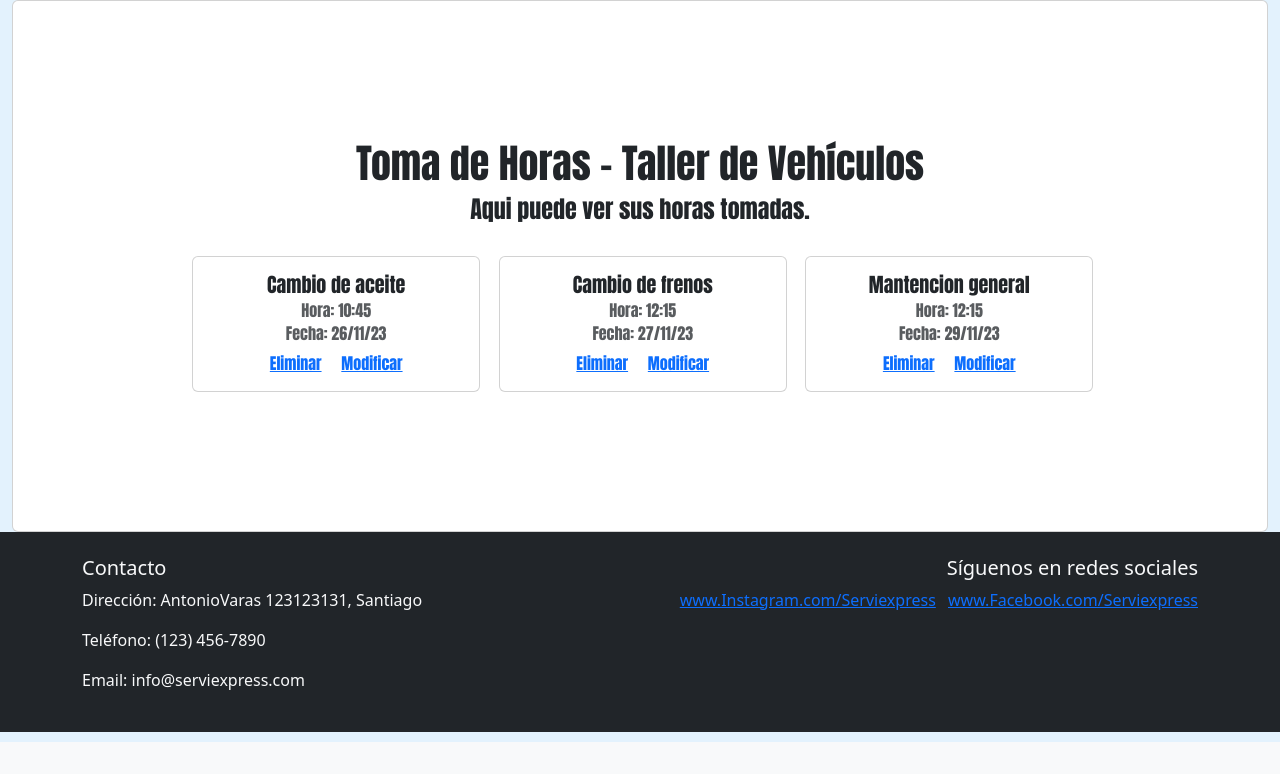
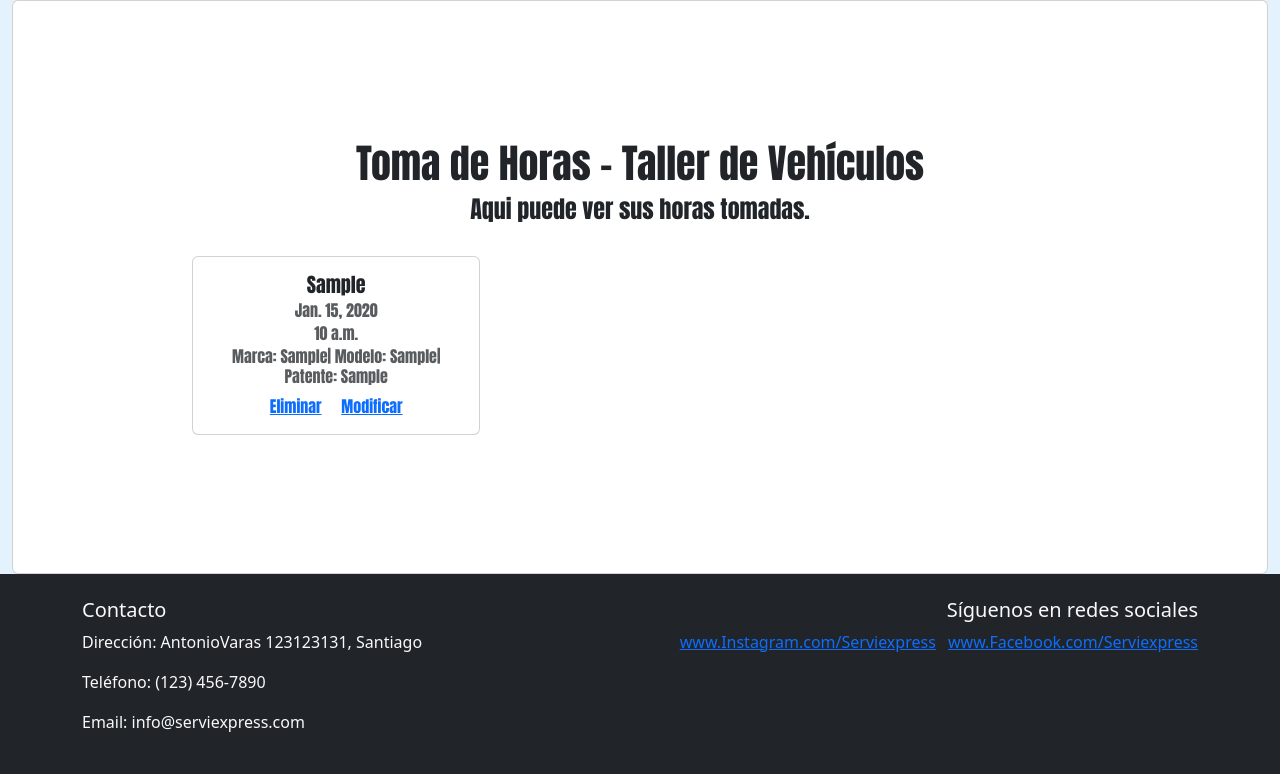
Before and after one commit to DiInfantas/DJServiexpress, a Django app: page /horastomadas in a window 1280 px wide. Shown: the part 58-832 px from the top of the page. Before the commit the page ends 800 px from the top, so only its background shows below. Run offline with Django 4.2, Linux system fonts and the light colour scheme; tables that the repository leaves empty hold one stand-in row (values such as "Sample post"); some libraries are stand-ins or nearby versions.

Commit message:
Listado de Vehiculos funcionando

```diff
--- a/core/models.py
+++ b/core/models.py
@@ -1,36 +1,36 @@
-
 from django.db import models
+from django.contrib.auth.models import User
+# Create your models here.
 
 
-# Create your models here.
 
-#Modelo para el usuario
-
-class Usuario (models.Model):
-    nom_usuario = models.CharField(max_length=40, unique=True, primary_key=True)
-    email = models.EmailField(unique=True)
-    password = models.CharField(max_length=40)
-    nombre = models.CharField(max_length=30)
-    apellidos = models.CharField(max_length=60)
+class Trabajador(models.Model):
+    user = models.OneToOneField(User, on_delete=models.CASCADE)
+    telefono = models.CharField(max_length=15)
 
     def __str__(self):
-        return self.nom_usuario
+        return self.user.username
 
-
-class Servicio(models.Model):
-    id_servicio = models.IntegerField(primary_key=True, unique=True)
-    nombre_servicio = models.CharField(max_length=40)
+class Cliente(models.Model):
+    user = models.OneToOneField(User, on_delete=models.CASCADE)
+    telefono = models.CharField(max_length=15)
 
     def __str__(self):
-        return self.nombre_servicio
+        return f"{self.user.username} -Numero de telefono: {self.telefono}"
 
+class Vehiculo(models.Model):
+    cliente = models.ForeignKey(Cliente, on_delete=models.CASCADE)
+    marca = models.CharField(max_length=100)
+    modelo = models.CharField(max_length=100)
+    placa = models.CharField(max_length=10)
+    def __str__(self):
+        return f"Marca: {self.marca}| Modelo: {self.modelo}| Patente: {self.placa}"
 
-#Modelo para las horas tomadas
-
-class HorasTomadas(models.Model):
-    fecha_hora = models.DateTimeField()
-    vehiculo = models.CharField(max_length=40, default='null')
-    servicio = models.ForeignKey(Servicio, on_delete=models.CASCADE, default='otro')
+class Cita(models.Model):  # Nueva relación con el modelo User
+    vehiculo = models.ForeignKey(Vehiculo, on_delete=models.CASCADE)
+    servicio = models.CharField(max_length=200)
+    fecha = models.DateField()
+    hora = models.TimeField()
 
     def __str__(self):
-        return f'{self.fecha} - {self.vehiculo} - {self.servicio.nombre_servicio}'
+        return f"{self.fecha} - {self.hora} - {self.vehiculo} - {self.servicio}"
--- a/core/templates/core/horastomadas.html
+++ b/core/templates/core/horastomadas.html
@@ -16,41 +16,21 @@
                 <br>
 
                     <div class="row">
+                        {%for c in Citas%}
                         <div class="col-md-4">
-                        <div class="card" style="width: 18rem;">
+                            <div class="card" style="width: 18rem; ">
                                 <div class="card-body">
-                                <h5 class="card-title">Cambio de aceite</h5>
-                                <h6 class="card-subtitle mb-2 text-body-secondary">Hora: 10:45 </h6>
-                                <h6 class="card-subtitle mb-2 text-body-secondary">Fecha: 26/11/23 </h6>
+                                    <h5 class="card-title">{{c.servicio}}</h5>
+                                    <h6 class="card-subtitle mb-2 text-body-secondary">{{c.fecha}}</h6>
+                                    <h6 class="card-subtitle mb-2 text-body-secondary">{{c.hora}}</h6>
+                                    <h6 class="card-subtitle mb-2 text-body-secondary">{{c.vehiculo}}</h6>
                                     <a href="#" class="card-link">Eliminar</a>
                                     <a href="{% url 'editarhora'%}" class="card-link">Modificar</a>
+                                    <br>
                                 </div>
                             </div>
                         </div>
-
-                    <div class="col-md-4">
-                        <div class="card" style="width: 18rem;">
-                            <div class="card-body">
-                                <h5 class="card-title">Cambio de frenos</h5>
-                                <h6 class="card-subtitle mb-2 text-body-secondary">Hora: 12:15 </h6>
-                                <h6 class="card-subtitle mb-2 text-body-secondary">Fecha: 27/11/23 </h6>
-                                <a href="#" class="card-link">Eliminar</a>
-                                <a href="#" class="card-link">Modificar</a>
-                            </div>
-                        </div>
-                    </div>
-
-                    <div class="col-md-4">
-                        <div class="card" style="width: 18rem;">
-                            <div class="card-body">
-                                <h5 class="card-title">Mantencion general</h5>
-                                <h6 class="card-subtitle mb-2 text-body-secondary">Hora: 12:15 </h6>
-                                <h6 class="card-subtitle mb-2 text-body-secondary">Fecha: 29/11/23 </h6>
-                                <a href="#" class="card-link">Eliminar</a>
-                                <a href="{% url 'editarhora'%}" class="card-link">Modificar</a>
-                            </div>
-                        </div>
-                    </div>
+                        {% endfor %}
                     </div>
 
             </div>
--- a/core/urls.py
+++ b/core/urls.py
@@ -1,5 +1,5 @@
 from django.urls import path
-from .views import index, login, registro, rePass, tomadehoras, horastomadas, editarhora
+from .views import index, login, registro, rePass, register, tomadehoras, horastomadas, editarhora
 from django.conf import settings
 from django.conf.urls.static import static
 
@@ -11,5 +11,7 @@ urlpatterns = [
     path('tomadehoras',tomadehoras , name='tomadehoras'),
     path('horastomadas', horastomadas , name='horastomadas'),
     path('editarhora', editarhora , name='editarhora'),
+    path('register/', register, name='register'),
+
 
 ]+static(settings.MEDIA_URL, document_root=settings.MEDIA_ROOT)
--- a/core/views.py
+++ b/core/views.py
@@ -1,7 +1,67 @@
 from django.shortcuts import render, redirect
+from django.contrib.auth.forms import UserCreationForm
+from django.contrib.auth import login
+from .forms import VehiculoForm, CitaForm
+from .models import Vehiculo, Cita
+# Create your views here.
+
+#login y registro
+
+#registro de usuarios
 
 
-# Create your views here.
+
+
+def register(request):
+    if request.method == 'POST':
+        form = UserCreationForm(request.POST)
+        if form.is_valid():
+            user = form.save()
+            login(request, user)
+            return redirect('ingresar_vehiculo')  # Redirige a la vista de ingresar vehículo
+    else:
+        form = UserCreationForm()
+
+    return render(request, 'core/Registro.html', {'form': form})
+
+#login de usuarios
+
+
+
+
+
+
+
+
+
+
+
+
+def ingresar_vehiculo(request):
+    if request.method == 'POST':
+        form = VehiculoForm(request.POST)
+        if form.is_valid():
+            vehiculo = form.save(commit=False)
+            vehiculo.cliente = request.user.cliente  # Asigna el cliente al vehículo
+            vehiculo.save()
+            return redirect('dashboard')  # Redirige a tu vista de dashboard
+    else:
+        form = VehiculoForm()
+    return render(request, 'ingresar_vehiculo.html', {'form': form})
+
+def generar_cita(request):
+    if request.method == 'POST':
+        form = CitaForm(request.POST)
+        if form.is_valid():
+            cita = form.save(commit=False)
+            cita.usuario = request.user  # Asigna el usuario actual a la cita
+            cita.save()
+            return redirect('dashboard')  # Redirige a tu vista de dashboard
+    else:
+        form = CitaForm()
+    return render(request, 'generar_cita.html', {'form': form})
+
+
 
 def index (request):
     return render(request, "core/index.html")
@@ -19,6 +79,10 @@ def tomadehoras (request):
     return render(request, "core/tomadehoras.html")
 
 def horastomadas (request):
-    return render(request, "core/horastomadas.html")
+    citas = Cita.objects.all()
+    data = {
+        'Citas': citas
+    }
+    return render(request, "core/horastomadas.html", data)
 def editarhora (request):
     return render(request, "core/editarhora.html")
```
Also changed, not shown: DJServiexpress/settings.py (+17 -9 lines), core/admin.py (+5 -4 lines), core/forms.py (added, +12 -0 lines), core/templates/core/Registro.html (+3 -9 lines), core/templates/core/ingresar_vehiculo.html (added, +33 -0 lines), admin-interface/logo/logo.png (added), core/migrations/0001_initial.py. Lines whose indentation alone changed are shown as unchanged.
